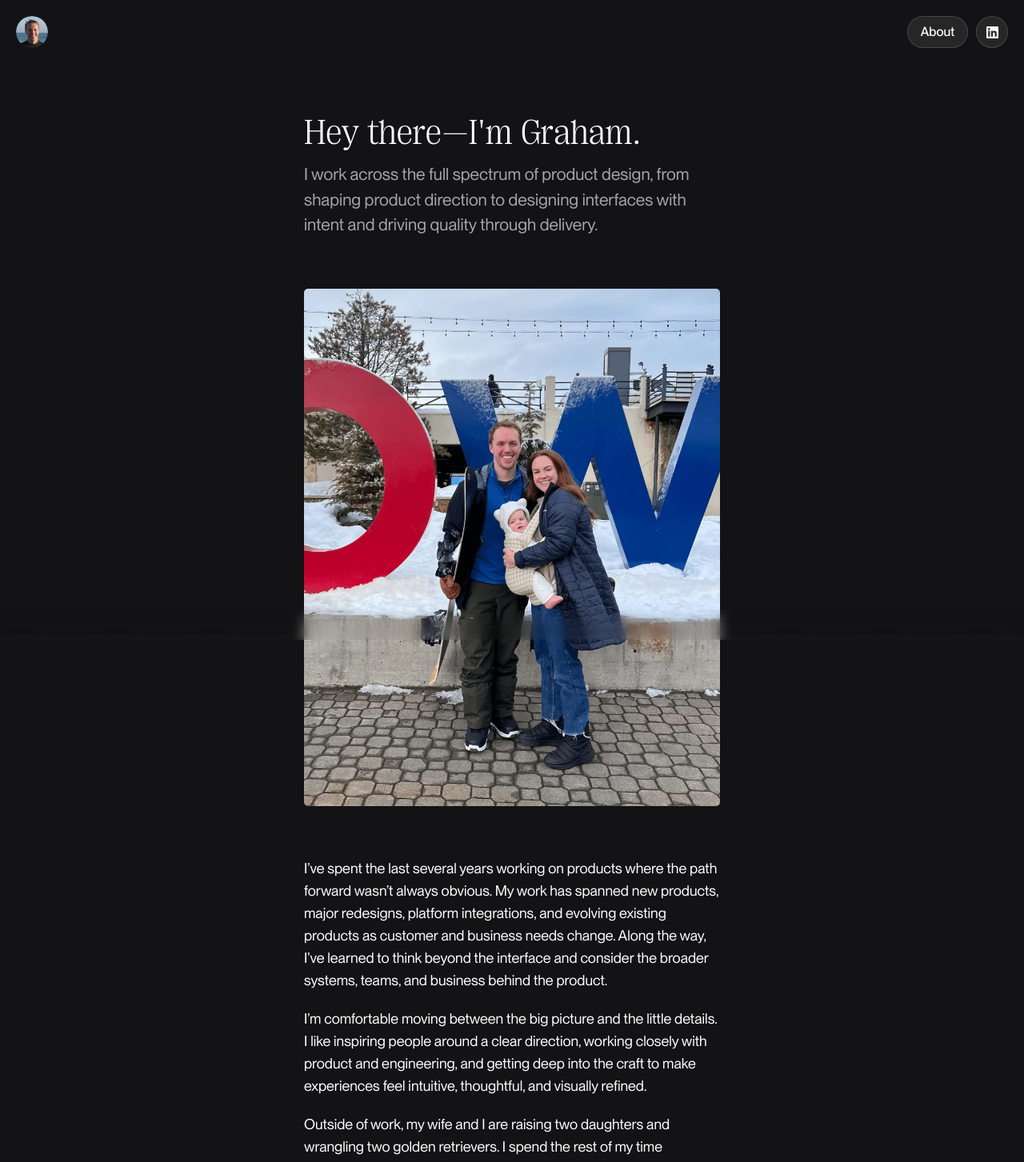
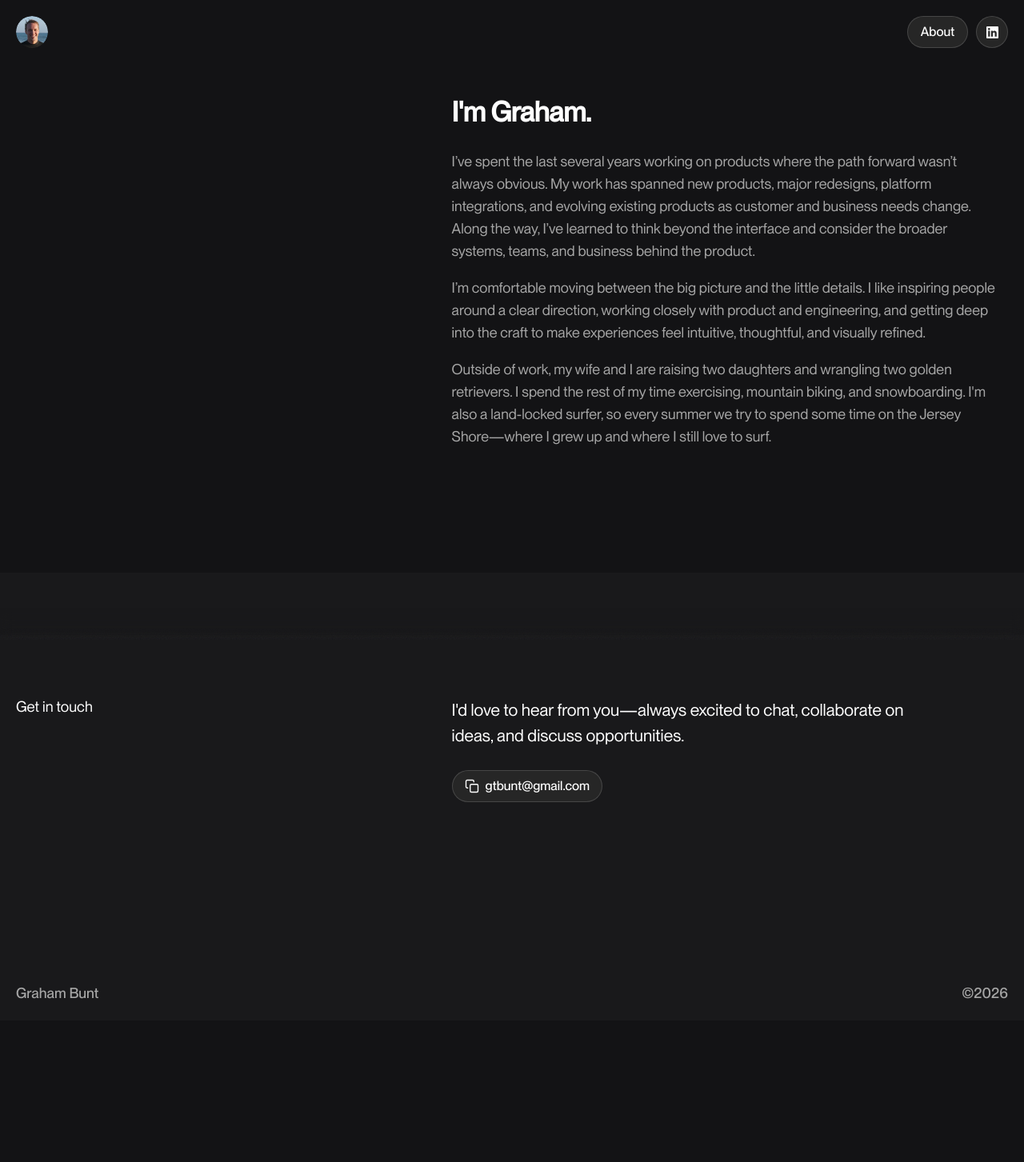
Before and after one commit to GrahamBunt/portfolio, a Next.js app: page /about in a window 1280 px wide. Shown: the top 1453 px of the page at 80% size. After the commit the page ends 1276 px from the top, so only its background shows below. Built offline with nearby package versions, Linux system fonts and the light colour scheme.

Commit message:
Refine portfolio homepage and about layout

```diff
--- a/src/app/about/page.tsx
+++ b/src/app/about/page.tsx
@@ -1,17 +1,14 @@
-/* eslint-disable @next/next/no-img-element */
 "use client";
 
 import type { CSSProperties } from "react";
 import { useEffect, useRef, useState } from "react";
 import { AnimatedDescription } from "@/components/AnimatedDescription";
-import { ContactSection } from "@/components/ContactSection";
 import { SiteNav } from "@/components/SiteNav";
 import { SocialIcon } from "@/components/SocialIcon";
 import { aboutContent, type AboutContent } from "@/content/about";
 import { preventTextOrphans } from "@/lib/typography";
 
-const ABOUT_IMAGE =
-  "/about-portrait.webp";
+const HOME_EMAIL = "gtbunt@gmail.com";
 
 function cloneContent() {
   return JSON.parse(JSON.stringify(aboutContent)) as AboutContent;
@@ -62,24 +59,55 @@ function EditableText({
   );
 }
 
+function CopyIcon() {
+  return (
+    <svg width="18" height="18" viewBox="0 0 24 24" fill="none" stroke="currentColor" strokeWidth="1.8" strokeLinecap="round" strokeLinejoin="round" aria-hidden>
+      <rect x="9" y="9" width="13" height="13" rx="2" ry="2" />
+      <path d="M5 15H4a2 2 0 0 1-2-2V4a2 2 0 0 1 2-2h9a2 2 0 0 1 2 2v1" />
+    </svg>
+  );
+}
+
 export default function AboutPage() {
   const [fontsReady, setFontsReady] = useState(false);
-  const [portraitImageReady, setPortraitImageReady] = useState(false);
   const [tuneMode, setTuneMode] = useState(false);
   const [draft, setDraft] = useState<AboutContent>(() => cloneContent());
   const [saveStatus, setSaveStatus] = useState<"idle" | "saving" | "saved" | "error">("idle");
-  const sequenceReady = fontsReady && portraitImageReady;
+  const [copiedEmail, setCopiedEmail] = useState(false);
+  const sequenceReady = fontsReady;
+
+  useEffect(() => {
+    if (!copiedEmail) return;
+
+    const timeoutId = window.setTimeout(() => setCopiedEmail(false), 2600);
+    return () => window.clearTimeout(timeoutId);
+  }, [copiedEmail]);
+
+  const copyEmail = async () => {
+    try {
+      await navigator.clipboard.writeText(HOME_EMAIL);
+    } catch {
+      const textarea = document.createElement("textarea");
+      textarea.value = HOME_EMAIL;
+      textarea.style.position = "fixed";
+      textarea.style.opacity = "0";
+      document.body.appendChild(textarea);
+      textarea.select();
+      try {
+        document.execCommand("copy");
+      } finally {
+        document.body.removeChild(textarea);
+      }
+    }
+
+    setCopiedEmail(true);
+  };
 
   useEffect(() => {
     if ("scrollRestoration" in history) {
       history.scrollRestoration = "manual";
     }
     window.scrollTo(0, 0);
-
-    const imagePreload = new window.Image();
-    imagePreload.onload = () => setPortraitImageReady(true);
-    imagePreload.onerror = () => setPortraitImageReady(true);
-    imagePreload.src = ABOUT_IMAGE;
 
     document.fonts.ready
       .then(() => new Promise((resolve) => setTimeout(resolve, 120)))
@@ -94,14 +122,6 @@ export default function AboutPage() {
 
     return () => window.clearTimeout(tuneModeTimer);
   }, []);
-
-  const portraitDelay = {
-    "--rise-delay": "220ms",
-    "--rise-duration": "0.58s",
-    "--rise-distance": "8px",
-    "--rise-blur": "0px",
-    "--rise-animation": "quiet-rise-in",
-  } as CSSProperties;
 
   const bioDelay = {
     "--rise-delay": "260ms",
@@ -155,7 +175,7 @@ export default function AboutPage() {
       <main className="about-main">
         <section className="about-section" aria-label="About">
           <header className="work-heading about-heading">
-            <h1 className="display-serif-type font-[family-name:var(--font-display-serif)]">
+            <h1>
               <span className={`work-title-reveal ${sequenceReady ? "animate-reveal" : "opacity-0"}`}>
                 {tuneMode ? (
                   <>
@@ -176,7 +196,7 @@ export default function AboutPage() {
                   </>
                 ) : (
                   <>
-                    <span>{draft.hero.titleItalic}</span>
+                    {draft.hero.titleItalic ? <span>{draft.hero.titleItalic}</span> : null}
                     {draft.hero.titleRest}
                   </>
                 )}
@@ -191,19 +211,15 @@ export default function AboutPage() {
                   })}
                 />
               </p>
-            ) : (
+            ) : draft.hero.description ? (
               <AnimatedDescription
                 ready={sequenceReady}
                 delay="140ms"
                 text={draft.hero.description}
                 className="about-heading-description"
               />
-            )}
+            ) : null}
           </header>
-
-          <div className="about-portrait staged-work-rise" style={portraitDelay}>
-            <img src={ABOUT_IMAGE} alt="" />
-          </div>
 
           <div className="about-bio staged-work-rise" style={bioDelay}>
             <div className="about-copy">
@@ -253,10 +269,10 @@ export default function AboutPage() {
           </div>
         </section>
 
-        <ContactSection
-          align="left"
-          title={
-            tuneMode ? (
+        <section className="home-contact-band about-contact-band">
+          <div className="home-contact-content about-contact-content">
+            <p className="home-section-label">
+              {tuneMode ? (
                 <EditableText
                   value={draft.contact.title}
                   onChange={(value) => updateDraft((content) => {
@@ -265,10 +281,11 @@ export default function AboutPage() {
                 />
               ) : (
                 preventTextOrphans(draft.contact.title)
-            )
-          }
-          description={
-            tuneMode ? (
+              )}
+            </p>
+            <div className="home-contact-copy-stack">
+              <p className="home-contact-copy">
+                {tuneMode ? (
                   <EditableText
                     value={draft.contact.description}
                     onChange={(value) => updateDraft((content) => {
@@ -277,10 +294,16 @@ export default function AboutPage() {
                   />
                 ) : (
                   preventTextOrphans(draft.contact.description)
-            )
-          }
-          action={
-            tuneMode ? (
+                )}
+              </p>
+              <button
+                type="button"
+                className="nav-item-pill home-copy-email-button"
+                onClick={copyEmail}
+                aria-live="polite"
+              >
+                <CopyIcon />
+                {copiedEmail ? "Copied" : tuneMode ? (
                   <EditableText
                     value={draft.contact.action}
                     onChange={(value) => updateDraft((content) => {
@@ -289,12 +312,11 @@ export default function AboutPage() {
                   />
                 ) : (
                   draft.contact.action
-            )
-          }
-        />
-      </main>
-
-      <footer className="work-footer">
+                )}
+              </button>
+            </div>
+          </div>
+          <footer className="work-footer home-footer">
             <div>
               <p>
                 {tuneMode ? (
@@ -322,6 +344,8 @@ export default function AboutPage() {
               </p>
             </div>
           </footer>
+        </section>
+      </main>
 
       <div aria-hidden="true" className="viewport-bottom-blur" />
     </div>
--- a/src/app/page.tsx
+++ b/src/app/page.tsx
@@ -4,7 +4,6 @@ import type { CSSProperties } from "react";
 import { useEffect, useState } from "react";
 import Image from "next/image";
 import Link from "next/link";
-import { ContactSection } from "@/components/ContactSection";
 import { ProjectMeta } from "@/components/ProjectMeta";
 import { SiteNav } from "@/components/SiteNav";
 import { allWork } from "@/content/work";
@@ -15,10 +14,21 @@ const homeFeaturedProjects = featuredHomeProjectSlugs
   .map((slug) => allWork.find((project) => project.slug === slug))
   .filter((project): project is (typeof allWork)[number] => Boolean(project));
 
+const HOME_EMAIL = "gtbunt@gmail.com";
+
 function ArrowIcon() {
   return (
     <svg aria-hidden="true" viewBox="0 0 24 24" focusable="false">
       <path d="M5 13h11.17l-4.88 4.88c-.39.39-.39 1.03 0 1.42.39.39 1.02.39 1.41 0l6.59-6.59c.39-.39.39-1.02 0-1.41l-6.58-6.6a.9959.9959 0 0 0-1.41 0c-.39.39-.39 1.02 0 1.41L16.17 11H5c-.55 0-1 .45-1 1s.45 1 1 1z" />
+    </svg>
+  );
+}
+
+function CopyIcon() {
+  return (
+    <svg width="18" height="18" viewBox="0 0 24 24" fill="none" stroke="currentColor" strokeWidth="1.8" strokeLinecap="round" strokeLinejoin="round" aria-hidden>
+      <rect x="9" y="9" width="13" height="13" rx="2" ry="2" />
+      <path d="M5 15H4a2 2 0 0 1-2-2V4a2 2 0 0 1 2-2h9a2 2 0 0 1 2 2v1" />
     </svg>
   );
 }
@@ -29,6 +39,7 @@ function getProjectImage(project: (typeof allWork)[number]) {
 
 export default function Home() {
   const [fontsReady, setFontsReady] = useState(false);
+  const [copiedEmail, setCopiedEmail] = useState(false);
 
   useEffect(() => {
     if ("scrollRestoration" in history) {
@@ -41,39 +52,58 @@ export default function Home() {
       .then(() => setFontsReady(true));
   }, []);
 
+  useEffect(() => {
+    if (!copiedEmail) return;
+
+    const timeoutId = window.setTimeout(() => setCopiedEmail(false), 2600);
+    return () => window.clearTimeout(timeoutId);
+  }, [copiedEmail]);
+
+  const copyEmail = async () => {
+    try {
+      await navigator.clipboard.writeText(HOME_EMAIL);
+    } catch {
+      const textarea = document.createElement("textarea");
+      textarea.value = HOME_EMAIL;
+      textarea.style.position = "fixed";
+      textarea.style.opacity = "0";
+      document.body.appendChild(textarea);
+      textarea.select();
+      try {
+        document.execCommand("copy");
+      } finally {
+        document.body.removeChild(textarea);
+      }
+    }
+
+    setCopiedEmail(true);
+  };
+
   return (
-    <main className={`home-page flex min-h-screen flex-col items-center pt-[120px] text-white ${fontsReady ? "sequence-ready" : ""}`}>
-      <div className="canvas flex flex-col items-center gap-5">
+    <main className={`home-page min-h-screen text-white ${fontsReady ? "sequence-ready" : ""}`}>
+      <div className="home-page-shell">
         <SiteNav />
 
         <section
           data-section="intro"
-          className="home-identity-hero"
+          className="home-hero-v2"
           aria-labelledby="home-identity-title"
         >
           <h1
             id="home-identity-title"
-            className={`home-identity-lockup display-serif-type font-[family-name:var(--font-display-serif)] ${fontsReady ? "animate-reveal" : "opacity-0"}`}
+            className={`home-hero-name ${fontsReady ? "animate-reveal" : "opacity-0"}`}
           >
-            <span className="home-identity-name home-identity-name-graham">GRAHAM</span>
-            <span className="home-identity-lower">
-              <span className="home-identity-support" aria-label="Shaping direction. Designing with intent. Driving quality.">
-                <span>Shaping direction</span>
-                <span>Designing with intent</span>
-                <span>Driving quality</span>
-              </span>
-              <span className="home-identity-name home-identity-name-bunt">BUNT</span>
-              <span className="home-identity-meta" aria-label="Product Designer. Salt Lake City, UT.">
-                <span>Product Designer</span>
-                <span>Salt Lake City, UT</span>
-              </span>
-            </span>
+            Graham Bunt
           </h1>
+          <p
+            className={`home-hero-value ${fontsReady ? "animate-reveal" : "opacity-0"}`}
+          >
+            Shapes direction, designs with intent,<br />
+            and drives quality through delivery.
+          </p>
         </section>
 
-        <section className="flex w-full flex-col items-center gap-[60px] overflow-hidden px-5 pb-[60px] pt-[96px]">
-          <div
-            className="home-featured-work-grid staged-work-rise"
+        <section className="home-selected-work-section staged-work-rise"
           style={
             {
               "--rise-delay": "220ms",
@@ -84,6 +114,10 @@ export default function Home() {
             } as CSSProperties
           }
         >
+          <p className="home-section-label">Selected work</p>
+          <div
+            className="home-featured-work-grid"
+          >
             {homeFeaturedProjects.map((project) => (
               <Link key={project.slug} href={`/work/${project.slug}`} className="case-study-next-up-card home-featured-work-card">
                 <figure className="case-study-next-up-media">
@@ -92,7 +126,7 @@ export default function Home() {
                     alt=""
                     fill
                     className="object-cover"
-                    sizes="(max-width: 809px) calc(100vw - 40px), (max-width: 1720px) calc((100vw - 60px) / 2), 830px"
+                    sizes="(max-width: 767px) calc(100vw - 40px), (max-width: 1180px) calc(100vw - 520px), 960px"
                     loading={project.slug === "smartsheet-reports" ? "eager" : "lazy"}
                     preload={project.slug === "smartsheet-reports"}
                     fetchPriority={project.slug === "smartsheet-reports" ? "high" : "auto"}
@@ -122,14 +156,32 @@ export default function Home() {
           </div>
         </section>
 
-        <ContactSection />
-
-        <footer className="work-footer">
+        <section className="home-contact-band">
+          <div className="home-contact-content">
+            <p className="home-section-label">Get in touch</p>
+            <div className="home-contact-copy-stack">
+              <p className="home-contact-copy">
+                I&apos;d love to hear from you—always excited to chat, collaborate on ideas, and discuss opportunities.
+              </p>
+              <button
+                type="button"
+                className="nav-item-pill home-copy-email-button"
+                onClick={copyEmail}
+                aria-live="polite"
+              >
+                <CopyIcon />
+                {copiedEmail ? "Copied" : HOME_EMAIL}
+              </button>
+            </div>
+          </div>
+          <footer className="work-footer home-footer">
             <div>
               <p>Graham Bunt</p>
               <p>©2026</p>
             </div>
           </footer>
+        </section>
+
       </div>
       <div aria-hidden="true" className="viewport-bottom-blur" />
     </main>
--- a/src/components/CaseStudyPage.tsx
+++ b/src/components/CaseStudyPage.tsx
@@ -2513,7 +2513,7 @@ export function CaseStudyPage({ project, related }: CaseStudyPageProps) {
                 >
                   <ProjectMeta value={headerMeta} />
                 </div>
-                <h1 className="display-serif-type font-[family-name:var(--font-display-serif)]">
+                <h1>
                   <span className={`work-title-reveal ${sequenceReady ? "animate-reveal" : "opacity-0"}`}>
                     {title}
                   </span>
@@ -2565,7 +2565,7 @@ export function CaseStudyPage({ project, related }: CaseStudyPageProps) {
                   <ProjectMeta value={headerMeta} />
                 )}
               </div>
-              <h1 className="display-serif-type font-[family-name:var(--font-display-serif)]">
+              <h1>
                 <span className={`work-title-reveal ${sequenceReady ? "animate-reveal" : "opacity-0"}`}>
                   {title}
                 </span>
--- a/src/components/ContactSection.tsx
+++ b/src/components/ContactSection.tsx
@@ -40,7 +40,7 @@ function renderTypographicNode(node: ReactNode) {
 
 export function ContactSection({
   title = "Get in touch",
-  description = "I'm always excited to chat, collaborate on ideas, and discuss opportunities.",
+  description = "I'd love to hear from you—always excited to chat, collaborate on ideas, and discuss opportunities.",
   action = DEFAULT_EMAIL,
   align = "center",
   email = DEFAULT_EMAIL,
--- a/src/content/about.ts
+++ b/src/content/about.ts
@@ -23,9 +23,9 @@ export type AboutContent = {
 
 export const aboutContent: AboutContent = {
   hero: {
-    titleItalic: "Hey there",
-    titleRest: "—I'm Graham.",
-    description: "I work across the full spectrum of product design, from shaping product direction to designing interfaces with intent and driving quality through delivery.",
+    titleItalic: "",
+    titleRest: "I'm Graham.",
+    description: "",
   },
   bio: [
     "I’ve spent the last several years working on products where the path forward wasn’t always obvious. My work has spanned new products, major redesigns, platform integrations, and evolving existing products as customer and business needs change. Along the way, I’ve learned to think beyond the interface and consider the broader systems, teams, and business behind the product.",
@@ -36,7 +36,7 @@ export const aboutContent: AboutContent = {
   contact: {
     title: "Get in touch",
     description:
-      "I'm always excited to chat, collaborate on ideas, and discuss opportunities.",
+      "I'd love to hear from you—always excited to chat, collaborate on ideas, and discuss opportunities.",
     action: "gtbunt@gmail.com",
   },
   footer: {
```
Also changed, not shown: src/app/globals.css. Lines whose indentation alone changed are shown as unchanged.
